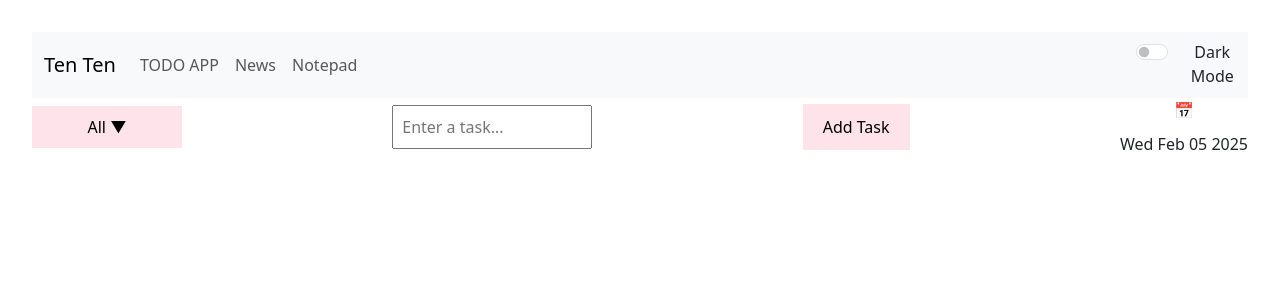
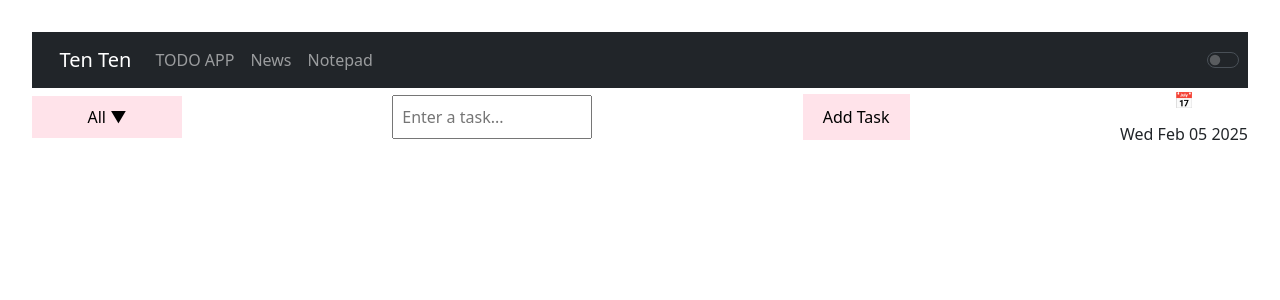
Before and after one commit to chirag858/react-practice, a React (Vite) app: page / in a window 1280 px wide. Shown: the top 300 px of the page. Built offline with nearby package versions, Linux system fonts and the light colour scheme.

Commit message:
dark mode in progress

```diff
--- a/navbar.jsx
+++ b/navbar.jsx
@@ -18,7 +18,7 @@ function NavbarItem({ Mode }) {
         Mode(mode);
     };
     return (
-        <Navbar bg="light" data-bs-theme="light">
+        <Navbar bg={mode} data-bs-theme={mode}>
             <Container>
                 <Navbar.Brand href="#Todo">Ten Ten</Navbar.Brand>
                 <Nav className="me-auto">
@@ -27,11 +27,10 @@ function NavbarItem({ Mode }) {
                     <Nav.Link href="#Notepad">Notepad</Nav.Link>
                 </Nav>
             </Container>
-            <Form>
+            <Form style={{paddingRight:'5px'}}>
                 <Form.Check
                     type="switch"
                     id="custom-switch"
-                    label="Dark Mode"
                     onChange={onModeChange}
                 />
             </Form>
--- a/src/App.jsx
+++ b/src/App.jsx
@@ -83,8 +83,9 @@ function App() {
   const handleDateSelect = (date) => {
     setSelectedDate(date);
   };
-  const handleModeChange = (mode) =>{
-    setmode(mode);
+  const handleModeChange = (modebg) =>{
+    setmode(modebg);
+    console.log(mode,modebg);
   }
 
 
```
